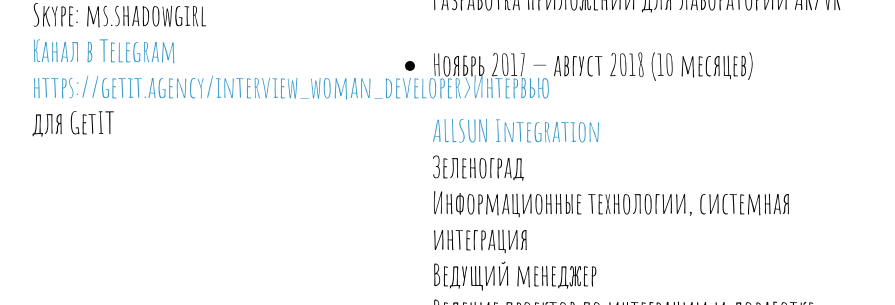
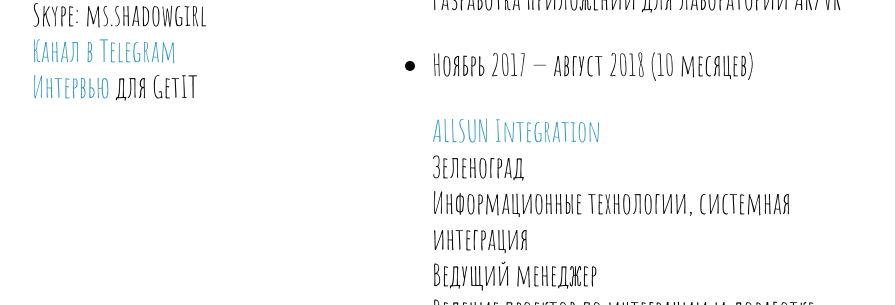
Before and after one commit to Apocatastas/thebestdeveloperever, a plain HTML site: page index.html in a window 1280 px wide. Shown: the part 825-1130 px from the top of the page, without its empty margins (178-1073 px from the left). Drawn offline with Linux system fonts and the light colour scheme.

Commit message:
Update index.html

```diff
--- a/index.html
+++ b/index.html
@@ -82,7 +82,7 @@
 <a href="mailto:apocatastas@gmail.com">apocatastas@gmail.com</a><br/>
 Skype: ms.shadowgirl<br/>
 <a href="https://t.me/apogodnota" target="_blank">Канал в Telegram</a><br/>
-        <a href="https://t.me/apogodnota" target="_blank">https://getit.agency/interview_woman_developer>Интервью</a> для GetIT</p>
+        <a href="https://getit.agency/interview_woman_developer>" target="_blank">Интервью</a> для GetIT</p>
       </header>
       <section>
 
```
